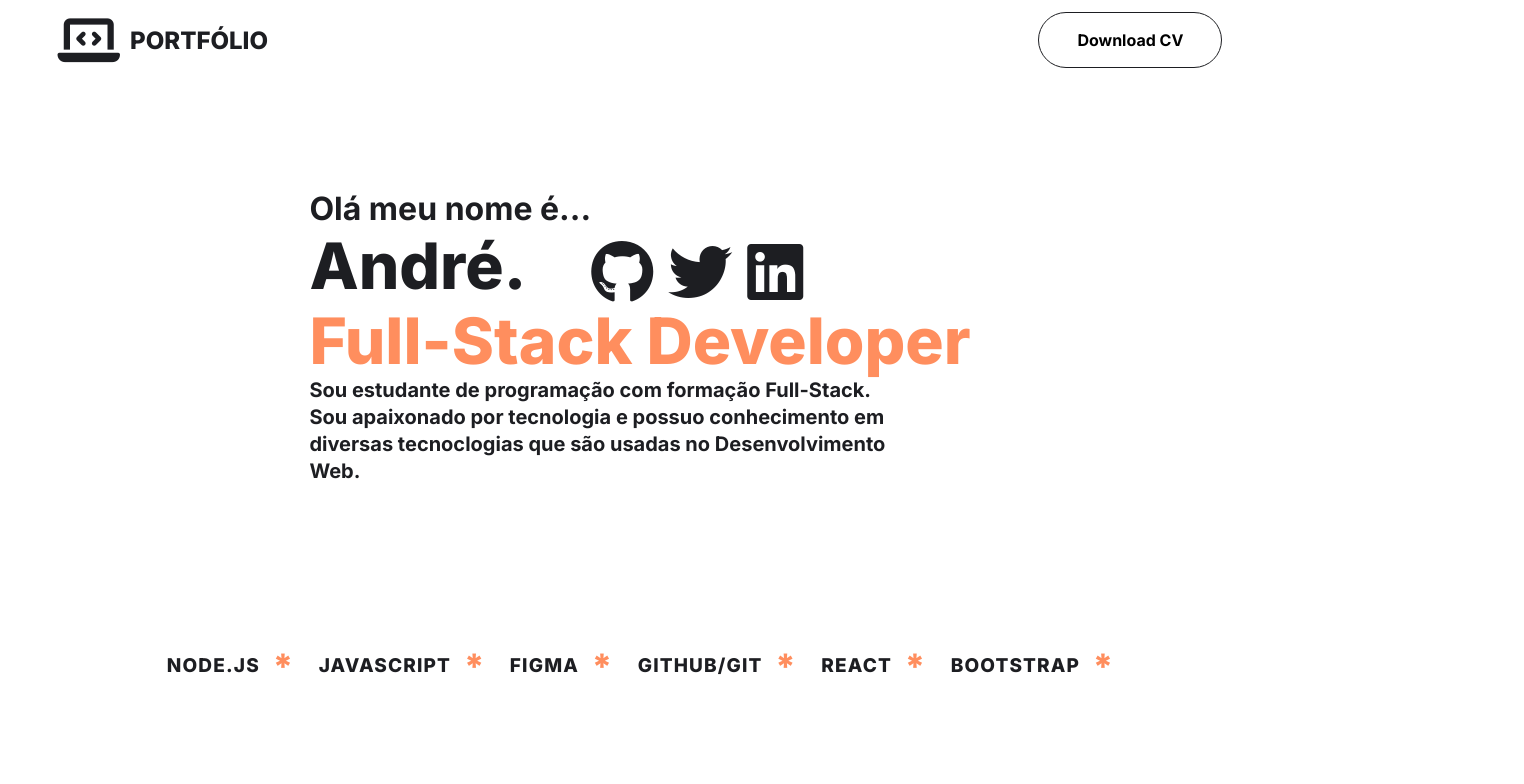
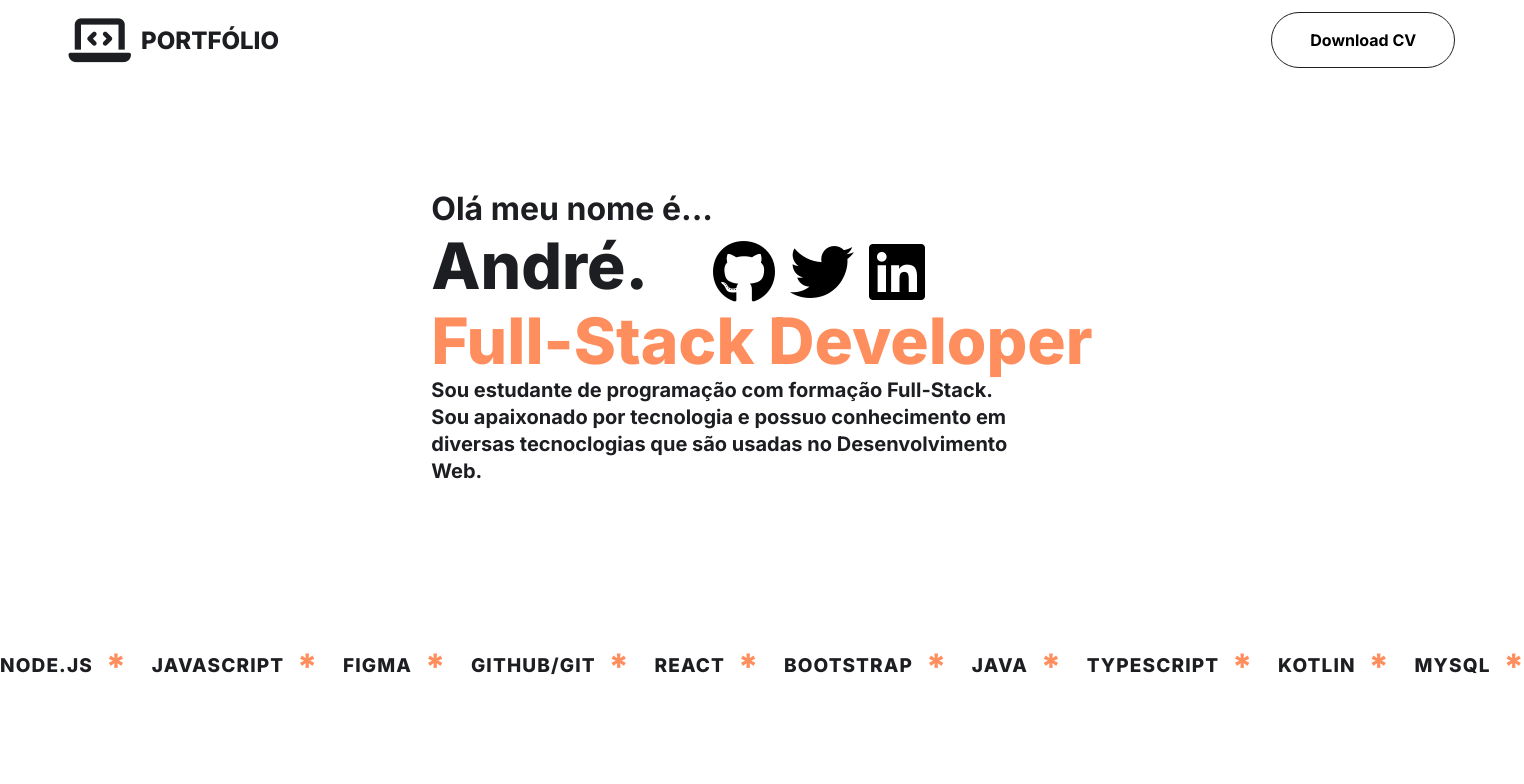
Before and after one commit to AndreLuisConstantino/Portfolio-React, a React (Create React App) app: page / in a window 1280 px wide. Shown: the top 784 px of the page, 1524 px wide, since content can reach past the window. Built offline with nearby package versions, Linux system fonts and the light colour scheme.

Commit message:
Atualização nos links e nas linguagens

```diff
--- a/src/components/header/Header.js
+++ b/src/components/header/Header.js
@@ -1,19 +1,17 @@
+import React from "react";
 import "./Header.css";
 
 const Header = () => {
+  const curriculoURL = '../../download/curriculo.pdf';
+
   return (
     <header>
       <div className="logo__container">
-        <i class="fa-solid fa-laptop-code"></i>
+        <i className="fa-solid fa-laptop-code"></i>
         <span>PORTFÓLIO</span>
       </div>
 
-      {/* <div className="icons">
-          <i class="fa-brands fa-github"></i>
-          <i class="fa-brands fa-twitter"></i>
-          <i class="fa-brands fa-linkedin"></i>
-        </div> */}
-      <a href="#" className="link-cv">
+      <a href="../../download/curriculo.pdf" className="link-cv" download="curriculo.pdf">
         <span>Download CV</span>
       </a>
     </header>
--- a/src/components/main/HomeContainer.js
+++ b/src/components/main/HomeContainer.js
@@ -20,6 +20,18 @@ const HomeContainer = () => {
     {
       nome: "bootstrap",
     },
+    {
+      nome: "Java"
+    },
+    {
+      nome: "Typescript"
+    },
+    {
+      nome: "Kotlin"
+    },
+    {
+      nome: "Mysql"
+    },
   ];
 
   return (
@@ -31,11 +43,17 @@ const HomeContainer = () => {
               <span className="hello">Olá meu nome é...</span>
               <p className="name">André.</p>
             </div>
-              <div className="icons">
+            <div className="icons">
+              <a href="https://github.com/AndreLuisConstantino">
                 <i class="fa-brands fa-github"></i>
+              </a>
+              <a href="https://twitter.com/Andreluiskkjk">
                 <i class="fa-brands fa-twitter"></i>
+              </a>
+              <a href="https://www.linkedin.com/in/andr%C3%A9-luiz-constantino-4b779124a/">
                 <i class="fa-brands fa-linkedin"></i>
-              </div>
+              </a>
+            </div>
           </div>
 
           <h2 className="developer">Full-Stack Developer</h2>
```
Also changed, not shown: 1 other file (tests, documents, lock files or other folders).
